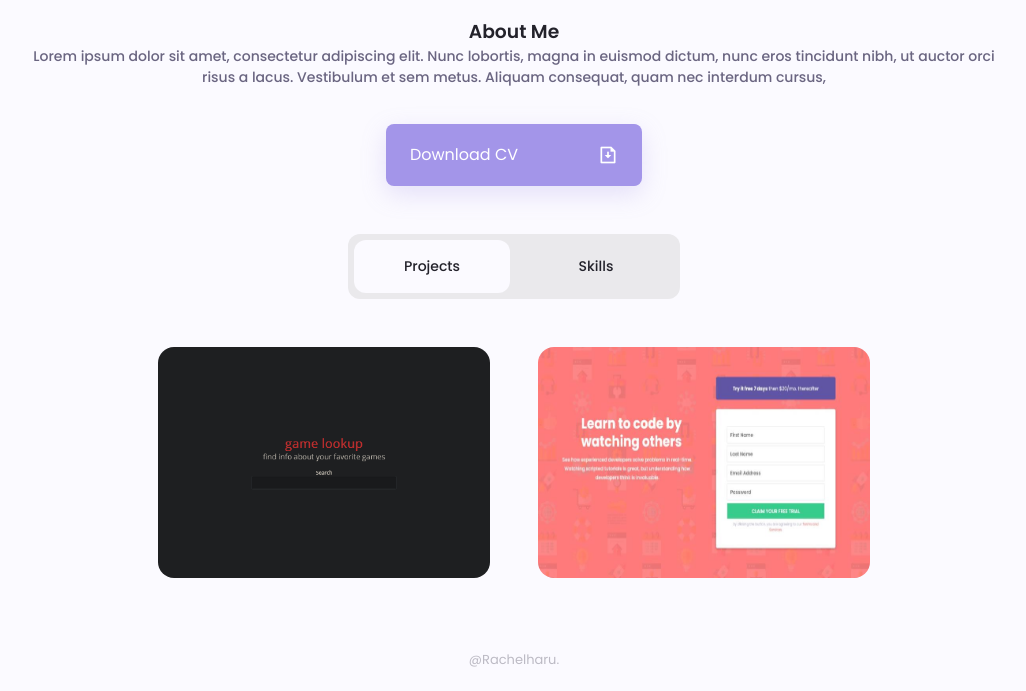
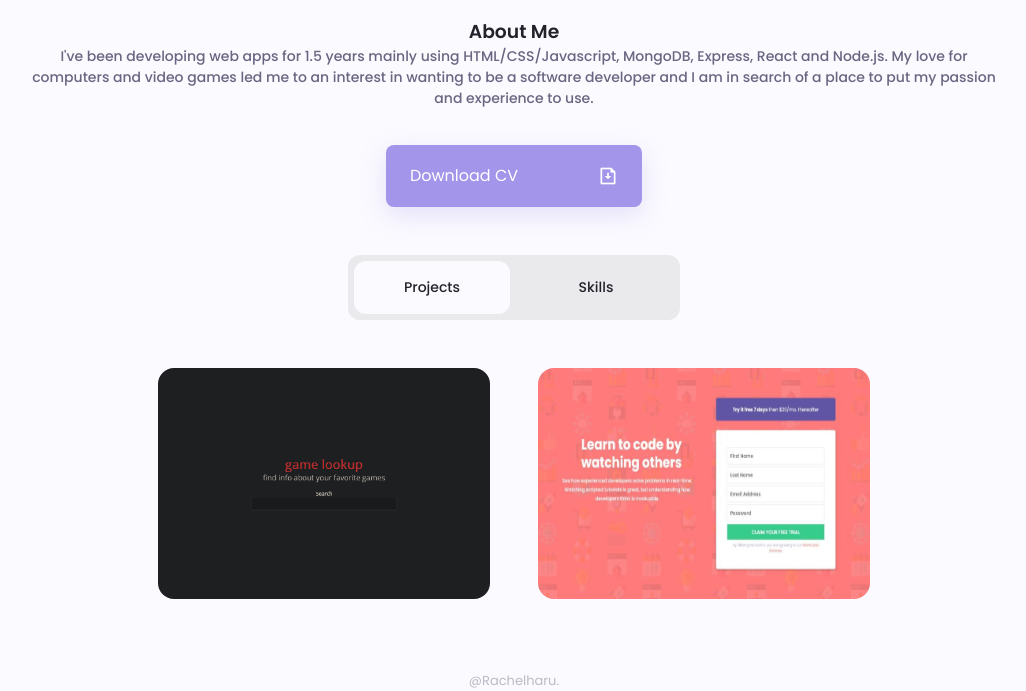
Before and after one commit to rachelharu/vanillajs-portfolio, a plain HTML site: page index.html in a window 1280 px wide. Shown: the part 339-1030 px from the top of the page, without its empty margins (126-1152 px from the left). Before the commit the page ends 1009 px from the top, so only its background shows below. Drawn offline with nearby package versions, Linux system fonts and the light colour scheme.

Commit message:
add about me

```diff
--- a/index.html
+++ b/index.html
@@ -45,8 +45,9 @@
                 <div class="profile__info grid">
                     <div class="profile__info-group">
                         <h3 class="profile__info-number">About Me</h3>
-                        <p class="profile__info-description">Lorem ipsum dolor sit amet, consectetur adipiscing elit. Nunc lobortis, magna in euismod dictum,
-                            nunc eros tincidunt nibh, ut auctor orci risus a lacus. Vestibulum et sem metus. Aliquam consequat, quam nec interdum cursus,
+                        <p class="profile__info-description">I've been developing web apps for 1.5 years mainly using HTML/CSS/Javascript, MongoDB, Express, React and Node.js.
+                            My love for computers and video games led me to an interest in wanting to be a software developer and
+                            I am in search of a place to put my passion and experience to use.
                             </p>
                         </div>
                 </div>
```
